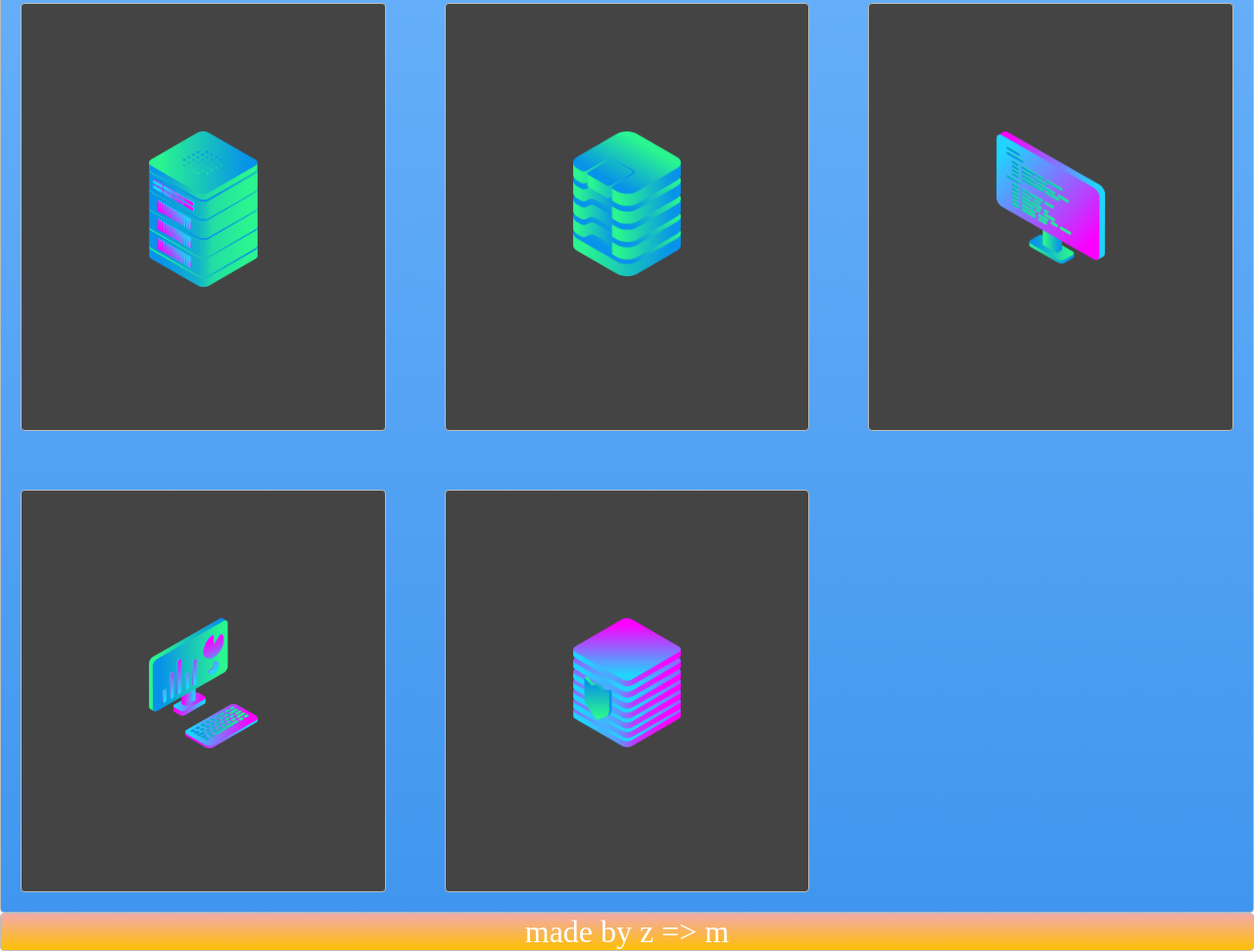
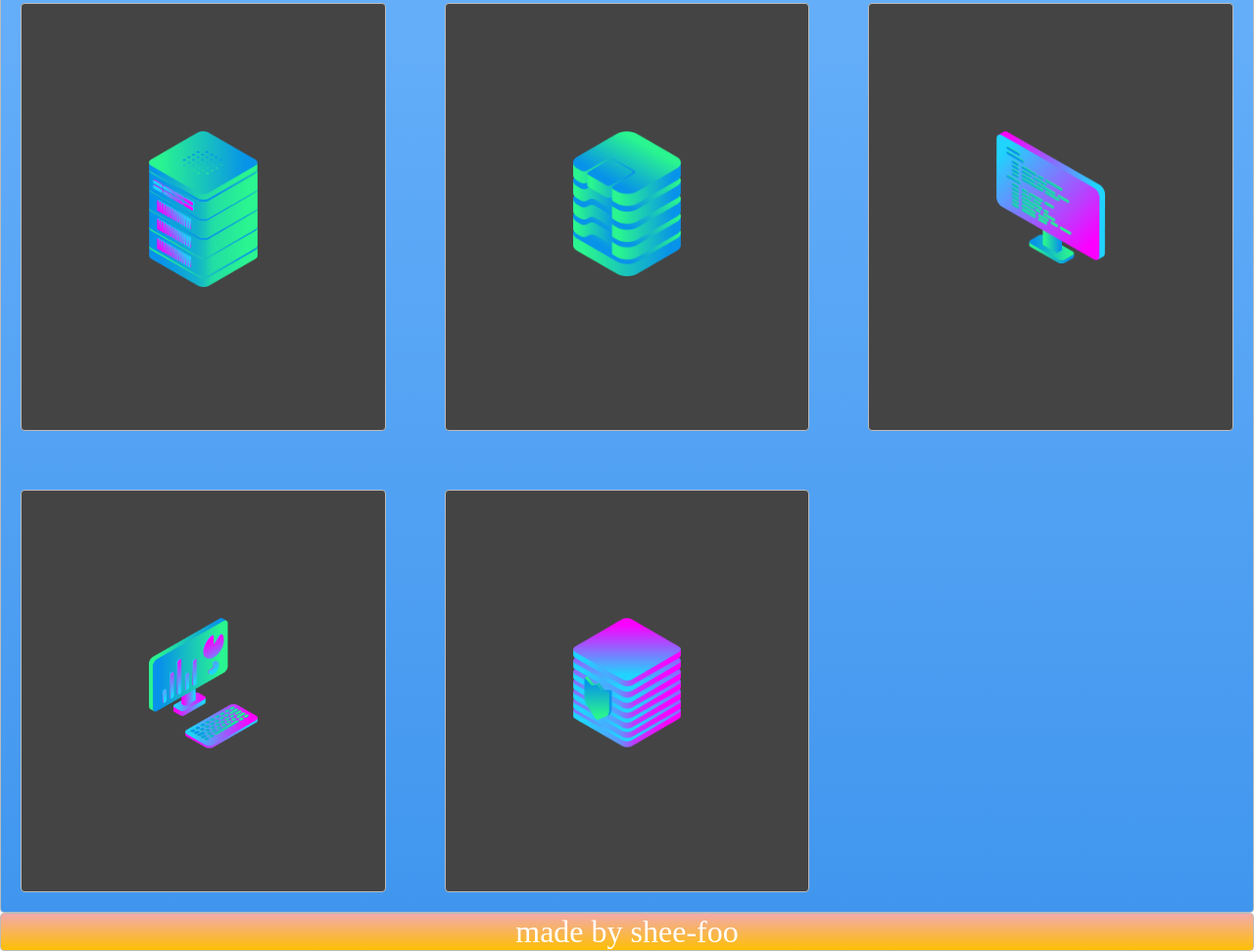
Before and after one commit to shee-foo-11/site-layout, a plain HTML site: page index.html in a window 1280 px wide. Shown: the part 992-1963 px from the top of the page at 98% size. Drawn offline with Linux system fonts and the light colour scheme.

Commit message:
Update index.html

```diff
--- a/index.html
+++ b/index.html
@@ -24,7 +24,7 @@
     <div class="box zone"><img src="./img/desktop_analytics_2.png"></div>
     <div class="box zone"><img src="./img/server_safe_2.png"></div>
   </div>
-  <footer class="zone yellow">made by z => m</footer>
+  <footer class="zone yellow">made by shee-foo</footer>
 </div>
 </body>
 </html>
```
